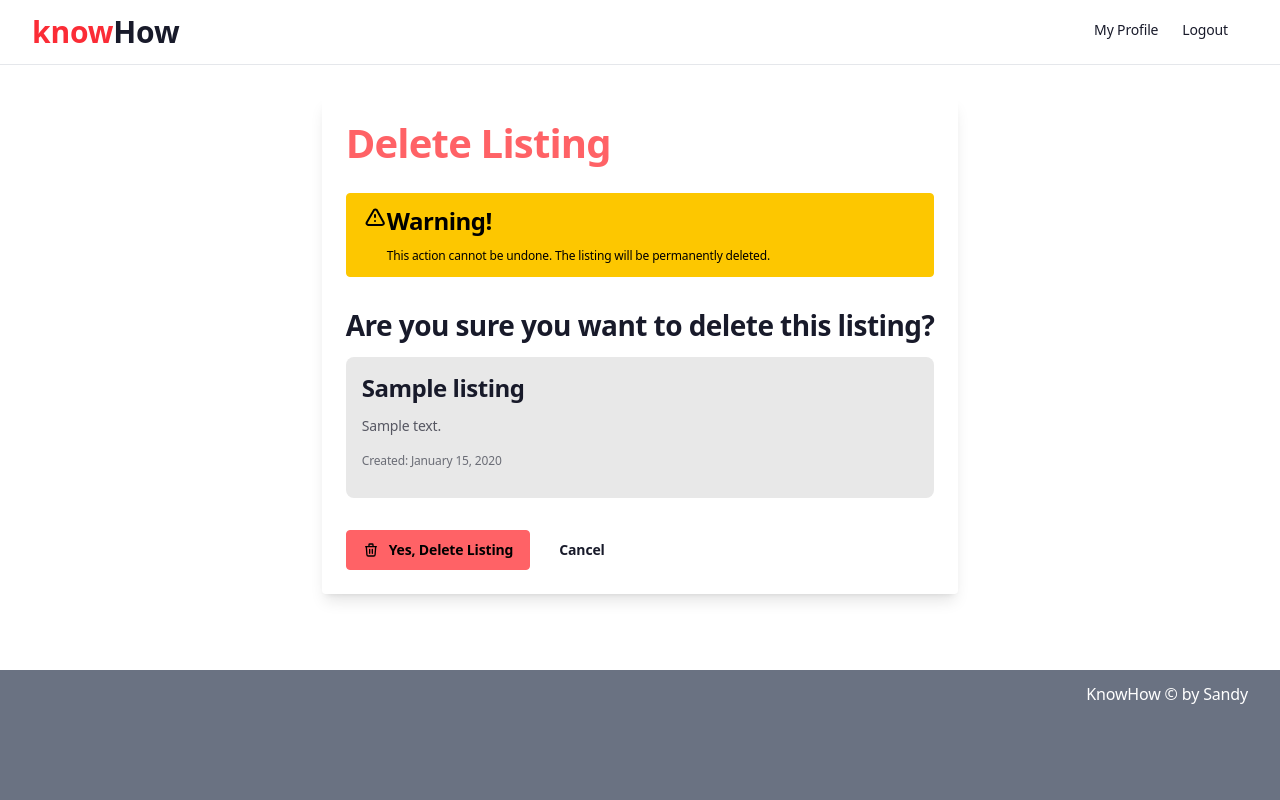
After one commit to SandyWyper/Know-How, a Django app: a page that uses listings/templates/listings/listing_confirm_delete.html in a window 1280 px wide. The commit adds this page. Run offline with Django 4.2, Linux system fonts and the light colour scheme; a user stored in the database is signed in; tables that the repository leaves empty hold one stand-in row (values such as "Sample post"); some libraries are stand-ins or nearby versions.

Commit message:
User can delete a listing

```diff
--- a/listings/forms.py
+++ b/listings/forms.py
@@ -20,6 +20,9 @@ class ListingForm(forms.ModelForm):
 
     def __init__(self, *args, **kwargs):
         super().__init__(*args, **kwargs)
+
+        # Make image field optional (remove required asterisk)
+        self.fields['image'].required = False
 
         submit_text = 'Update Listing' if getattr(self.instance, 'pk', None) else 'Create Listing'
 
--- a/listings/templates/listings/index.html
+++ b/listings/templates/listings/index.html
@@ -6,7 +6,7 @@
     <!-- Page Header -->
     <section class="hero bg-base-200 py-8 my-8 rounded-md">
       <div class="hero-content lg:flex-row lg:items-center flex-col items-start">
-        <div class="max-w-3xl">
+        <div class="max-w-5xl">
           <h1 class="text-4xl font-bold leading-tight">Share your skills and teach others</h1>
           <p class="text-base-content/80 py-4">
             Know How is a place where people share what they know and learn together. Create a profile and
--- /dev/null
+++ b/listings/templates/listings/listing_confirm_delete.html
@@ -0,0 +1,49 @@
+{% extends 'base.html' %}
+{% block content %}
+    <div class="max-w-5xl px-4 py-8 mx-auto">
+        <div class="card shadow-lg">
+            <div class="card-body">
+                <h1 class="card-title text-error mb-6 text-2xl">Delete Listing</h1>
+                <div class="alert alert-warning mb-6">
+                    <div class="flex">
+                        <svg xmlns="http://www.w3.org/2000/svg"
+                             class="shrink-0 w-6 h-6 stroke-current"
+                             fill="none"
+                             viewBox="0 0 24 24">
+                            <path stroke-linecap="round" stroke-linejoin="round" stroke-width="2" d="M12 9v2m0 4h.01m-6.938 4h13.856c1.54 0 2.502-1.667 1.732-2.5L13.732 4c-.77-.833-1.964-.833-2.732 0L3.732 16.5c-.77.833.192 2.5 1.732 2.5z" />
+                        </svg>
+                        <div>
+                            <h3 class="font-bold">Warning!</h3>
+                            <div class="text-xs">This action cannot be undone. The listing will be permanently deleted.</div>
+                        </div>
+                    </div>
+                </div>
+                <div class="mb-6">
+                    <h2 class="mb-2 text-lg font-semibold">Are you sure you want to delete this listing?</h2>
+                    <div class="bg-base-200 p-4 rounded-lg">
+                        <h3 class="font-medium">{{ object.title }}</h3>
+                        <p class="text-base-content/70 mt-1 text-sm">{{ object.short_description|truncatewords:20 }}</p>
+                        <p class="text-base-content/60 mt-2 text-xs">Created: {{ object.created_on|date:"F d, Y" }}</p>
+                    </div>
+                </div>
+                <form method="post">
+                    {% csrf_token %}
+                    <div class="flex gap-3">
+                        <button type="submit" class="btn btn-error">
+                            <svg xmlns="http://www.w3.org/2000/svg"
+                                 class="w-4 h-4 mr-1"
+                                 fill="none"
+                                 viewBox="0 0 24 24"
+                                 stroke="currentColor">
+                                <path stroke-linecap="round" stroke-linejoin="round" stroke-width="2" d="M19 7l-.867 12.142A2 2 0 0116.138 21H7.862a2 2 0 01-1.995-1.858L5 7m5 4v6m4-6v6m1-10V4a1 1 0 00-1-1h-4a1 1 0 00-1 1v3M4 7h16" />
+                            </svg>
+                            Yes, Delete Listing
+                        </button>
+                        <a href="{% url 'listing_edit' slug=object.slug %}"
+                           class="btn btn-ghost">Cancel</a>
+                    </div>
+                </form>
+            </div>
+        </div>
+    </div>
+{% endblock content %}
--- a/listings/urls.py
+++ b/listings/urls.py
@@ -6,6 +6,7 @@ urlpatterns = [
     path("", views.ListingList.as_view(), name="home"),
     path("create/", views.ListingCreateView.as_view(), name="listing_create"),
     path("<slug:slug>/edit/", views.ListingUpdateView.as_view(), name="listing_edit"),
+    path("<slug:slug>/delete/", views.ListingDeleteView.as_view(), name="listing_delete"),
     path("<slug:slug>/publish/", views.publish_listing, name="listing_publish"),
     path('<slug:slug>/', views.listing_detail, name='listing_detail'),
 ]
--- a/listings/views.py
+++ b/listings/views.py
@@ -2,7 +2,7 @@ from django.shortcuts import render, get_object_or_404, redirect
 from django.views import generic
 from .models import Listing
 from django.contrib.auth.mixins import LoginRequiredMixin
-from django.urls import reverse
+from django.urls import reverse, reverse_lazy
 from .forms import ListingForm
 from django.http import Http404  # added
 from django.contrib import messages
@@ -68,6 +68,25 @@ class ListingUpdateView(LoginRequiredMixin, generic.UpdateView):
         return reverse("listing_detail", kwargs={"slug": self.object.slug})
 
 
+class ListingDeleteView(LoginRequiredMixin, generic.DeleteView):
+    """Delete an existing listing (owner-only)."""
+    model = Listing
+    template_name = "listings/listing_confirm_delete.html"
+    slug_field = "slug"
+    slug_url_kwarg = "slug"
+    success_url = reverse_lazy("home")
+
+    def get_queryset(self):
+        # Owner-only deletion; staff can delete everything
+        if self.request.user.is_staff or self.request.user.is_superuser:
+            return Listing.objects.all()
+        return Listing.objects.filter(tutor=self.request.user)
+
+    def delete(self, request, *args, **kwargs):
+        messages.success(request, "Listing deleted successfully!")
+        return super().delete(request, *args, **kwargs)
+
+
 @login_required
 def publish_listing(request, slug):
     """Publish a listing (owner/staff only)."""
--- a/profiles/templates/profile.html
+++ b/profiles/templates/profile.html
@@ -2,7 +2,7 @@
 {% load crispy_forms_tags %}
 {% load static %}
 {% block content %}
-    <div class="max-w-4xl px-4 py-8 mx-auto">
+    <div class="max-w-5xl px-4 py-8 mx-auto">
         <!-- Profile Header -->
         <div class="card mb-6 shadow-md">
             <div class="card-body">
--- a/profiles/templates/profile_edit.html
+++ b/profiles/templates/profile_edit.html
@@ -1,7 +1,7 @@
 {% extends 'base.html' %}
 {% load crispy_forms_tags %}
 {% block content %}
-  <div class="max-w-3xl px-4 py-8 mx-auto">
+  <div class="max-w-5xl px-4 py-8 mx-auto">
     <div class="card bg-base-100 shadow-xl">
       <div class="card-body">
         <h1 class="mb-6 text-2xl font-bold">Edit Your Profile</h1>
--- a/reviews/templates/reviews/edit_review.html
+++ b/reviews/templates/reviews/edit_review.html
@@ -3,7 +3,7 @@
 {% block title %}Edit Review for {{ target_user.get_full_name|default:target_user.username }}{% endblock %}
 {% block content %}
     <div class="container mx-auto px-4 py-8">
-        <div class="max-w-3xl mx-auto">
+        <div class="max-w-5xl mx-auto">
             <div class="card shadow-md">
                 <div class="card-body">
                     <h1 class="card-title text-2xl mb-4">Edit Your Review</h1>
--- a/theme/static/css/dist/styles.css
+++ b/theme/static/css/dist/styles.css
@@ -18,6 +18,7 @@
     --color-white: #fff;
     --spacing: 0.25rem;
     --container-md: 28rem;
+    --container-2xl: 42rem;
     --container-3xl: 48rem;
     --container-4xl: 56rem;
     --container-5xl: 64rem;
@@ -28,12 +29,15 @@
     --text-sm--line-height: calc(1.25 / 0.875);
     --text-lg: 1.125rem;
     --text-lg--line-height: calc(1.75 / 1.125);
+    --text-xl: 1.25rem;
+    --text-xl--line-height: calc(1.75 / 1.25);
     --text-2xl: 1.5rem;
     --text-2xl--line-height: calc(2 / 1.5);
     --text-3xl: 1.875rem;
     --text-3xl--line-height: calc(2.25 / 1.875);
     --text-4xl: 2.25rem;
     --text-4xl--line-height: calc(2.5 / 2.25);
+    --font-weight-medium: 500;
     --font-weight-semibold: 600;
     --font-weight-bold: 700;
     --leading-tight: 1.25;
@@ -1946,6 +1950,9 @@
   .mt-0 {
     margin-top: calc(var(--spacing) * 0);
   }
+  .mt-1 {
+    margin-top: calc(var(--spacing) * 1);
+  }
   .mt-2 {
     margin-top: calc(var(--spacing) * 2);
   }
@@ -2392,6 +2399,9 @@
   .w-full {
     width: 100%;
   }
+  .max-w-2xl {
+    max-width: var(--container-2xl);
+  }
   .max-w-3xl {
     max-width: var(--container-3xl);
   }
@@ -2535,6 +2545,11 @@
     border-color: currentColor;
     border-style: dashed;
   }
+  .alert-warning {
+    border-color: var(--color-warning);
+    color: var(--color-warning-content);
+    --alert-color: var(--color-warning);
+  }
   .border-gray-200 {
     border-color: var(--color-gray-200);
   }
@@ -2633,6 +2648,10 @@
     font-size: var(--text-sm);
     line-height: var(--tw-leading, var(--text-sm--line-height));
   }
+  .text-xl {
+    font-size: var(--text-xl);
+    line-height: var(--tw-leading, var(--text-xl--line-height));
+  }
   .text-xs {
     font-size: var(--text-xs);
     line-height: var(--tw-leading, var(--text-xs--line-height));
@@ -2648,6 +2667,10 @@
   .font-bold {
     --tw-font-weight: var(--font-weight-bold);
     font-weight: var(--font-weight-bold);
+  }
+  .font-medium {
+    --tw-font-weight: var(--font-weight-medium);
+    font-weight: var(--font-weight-medium);
   }
   .font-semibold {
     --tw-font-weight: var(--font-weight-semibold);
@@ -2689,6 +2712,9 @@
     .text-base-content\/80 {
       color: color-mix(in oklab, var(--color-base-content) 80%, transparent);
     }
+  }
+  .text-error {
+    color: var(--color-error);
   }
   .text-gray-600 {
     color: var(--color-gray-600);
@@ -2797,6 +2823,10 @@
   .badge-warning {
     --badge-color: var(--color-warning);
     --badge-fg: var(--color-warning-content);
+  }
+  .btn-error {
+    --btn-color: var(--color-error);
+    --btn-fg: var(--color-error-content);
   }
   .btn-primary {
     --btn-color: var(--color-primary);
```
Also changed, not shown: listings/templates/listings/create_listing.html (+23 -4 lines).
